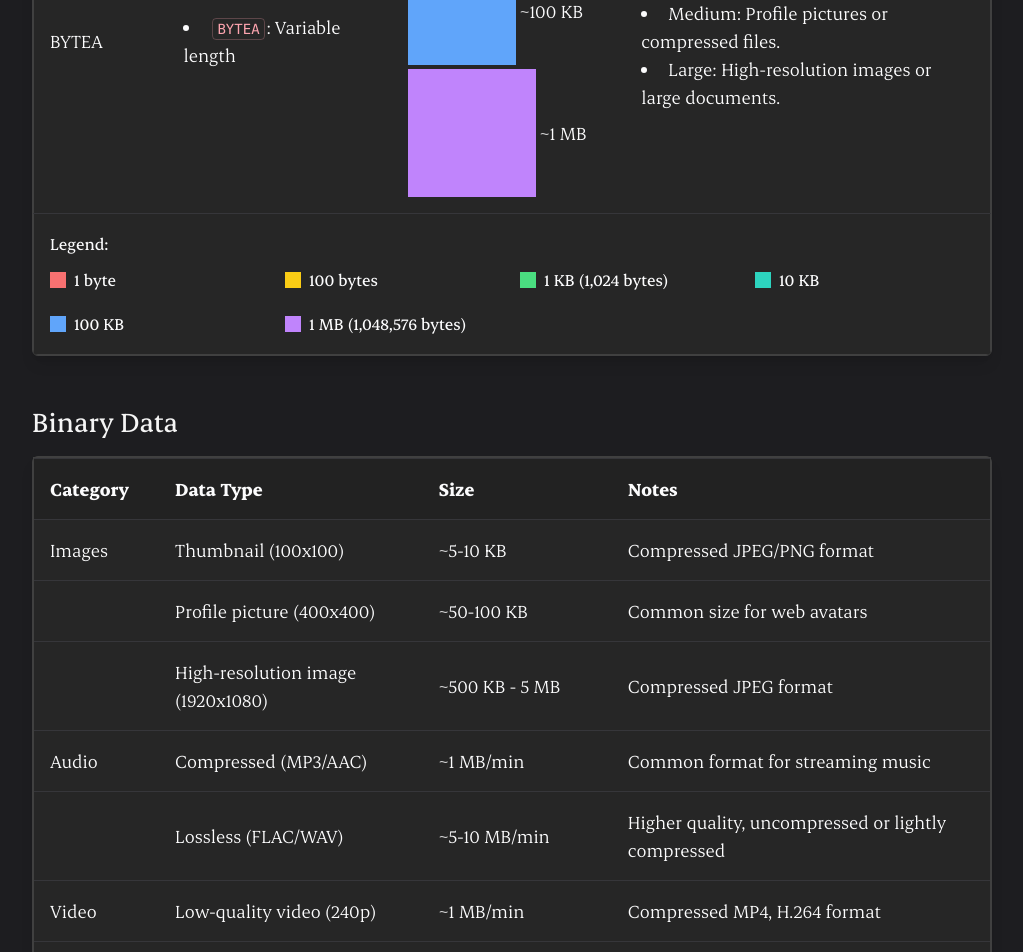
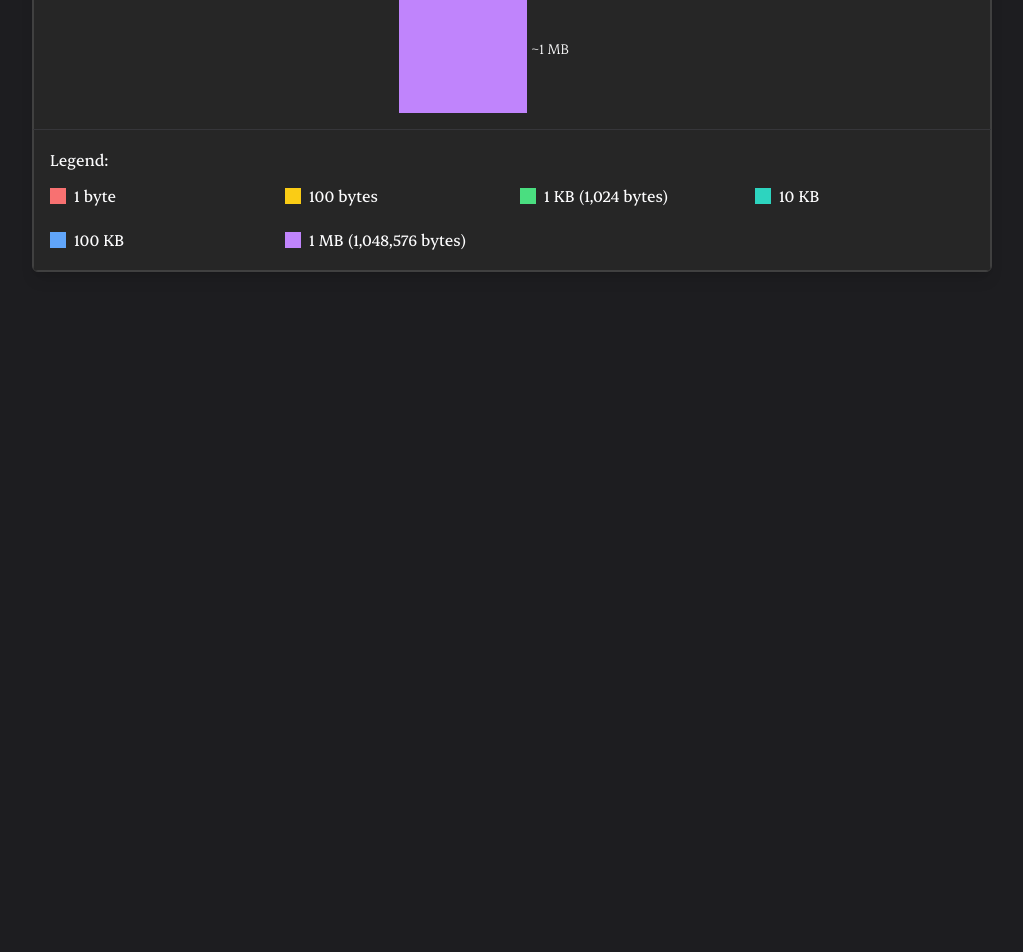
Before and after one commit to pnewsam/paultnewsam.com, a Next.js app: page /notes/system-design/data-type-sizes in a window 1280 px wide. Shown: the part 1752-2704 px from the top of the page, without its empty margins (128-1151 px from the left). After the commit the page ends 2120 px from the top, so only its background shows below. Built offline with nearby package versions, Linux system fonts and the light colour scheme.

Commit message:
Fixing table size

```diff
--- a/src/app/notes/system-design/data-type-sizes/_DataTypeSizesTable.tsx
+++ b/src/app/notes/system-design/data-type-sizes/_DataTypeSizesTable.tsx
@@ -11,7 +11,7 @@ import { Code } from "@/components/typography/Code";
 
 export function DataTypeSizesTable() {
   return (
-    <Table size="sm">
+    <Table>
       <thead>
         <tr>
           <th>Type</th>
@@ -20,7 +20,7 @@ export function DataTypeSizesTable() {
           <th>Notes</th>
         </tr>
       </thead>
-      <tbody>
+      <tbody className="text-base">
         <tr>
           <td>Integer</td>
           <td>
--- a/src/app/notes/system-design/data-type-sizes/page.tsx
+++ b/src/app/notes/system-design/data-type-sizes/page.tsx
@@ -21,10 +21,10 @@ export default function Page() {
           <DataTypeSizesTable />
         </Card>
 
-        <H2 className="mt-12">Binary Data</H2>
+        {/* <H2 className="mt-12">Binary Data</H2>
         <Card>
           <BinaryDataTable />
-        </Card>
+        </Card> */}
       </section>
     </Container>
   );
--- a/src/components/Table.tsx
+++ b/src/components/Table.tsx
@@ -1,24 +1,16 @@
 import { cva } from "class-variance-authority";
+import { cn } from "@/lib/utils";
 
 const tableVariants = cva(
-  "w-full rounded-lg border [&_th]:bg-neutral-100 dark:[&_th]:bg-neutral-900/25 [&_th]:p-4 [&_th]:text-left [&_td]:p-4 [&_tr]:border-t text-lg md:text-xl",
-  {
-    variants: {
-      size: {
-        sm: "text-sm md:text-base",
-        md: "text-base md:text-lg",
-        lg: "text-lg md:text-xl",
-      },
-    },
-  }
+  "w-full rounded-lg border [&_th]:bg-neutral-100 dark:[&_th]:bg-neutral-900/25 [&_th]:p-4 [&_th]:text-left [&_td]:p-4 [&_tr]:border-t"
 );
 
 export const Table = ({
   children,
-  size = "md",
+  className,
 }: {
   children: React.ReactNode;
-  size?: "sm" | "md" | "lg";
+  className?: string;
 }) => {
-  return <table className={tableVariants({ size })}>{children}</table>;
+  return <table className={cn(tableVariants(), className)}>{children}</table>;
 };
```
